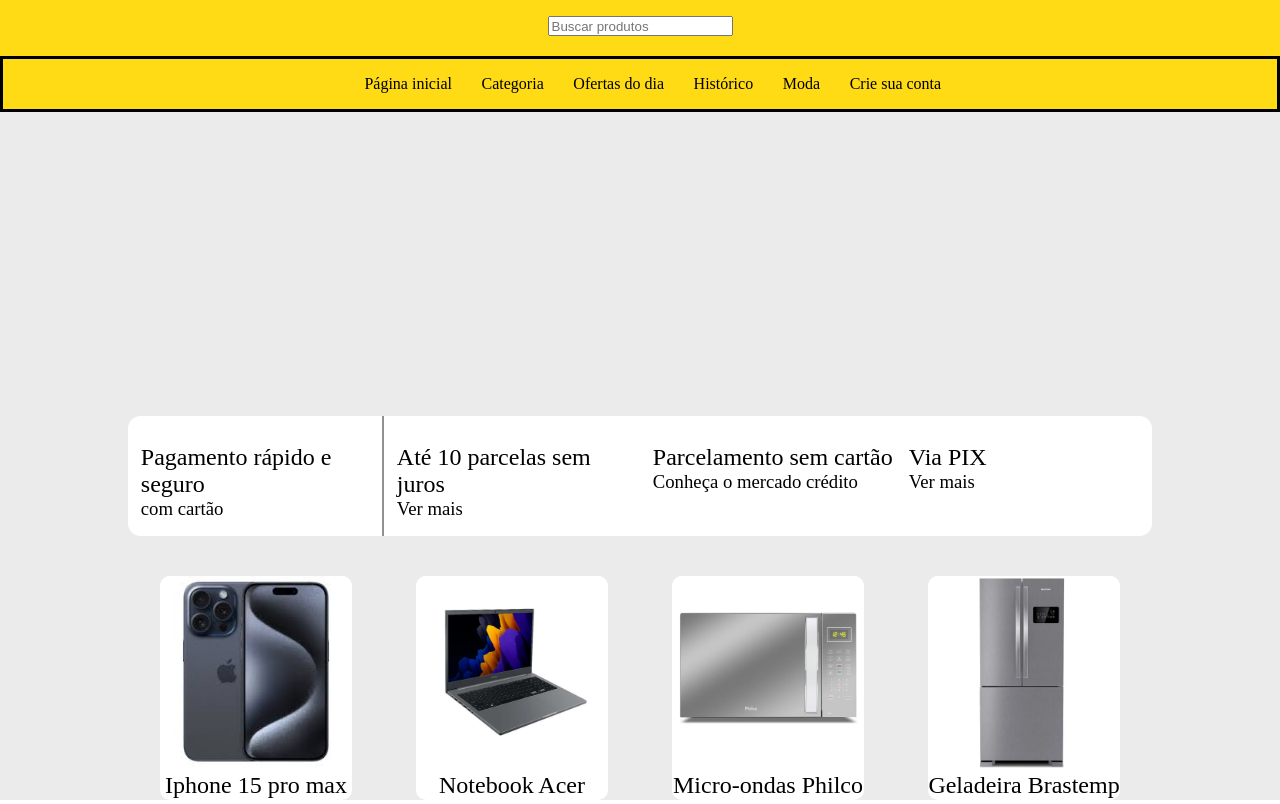
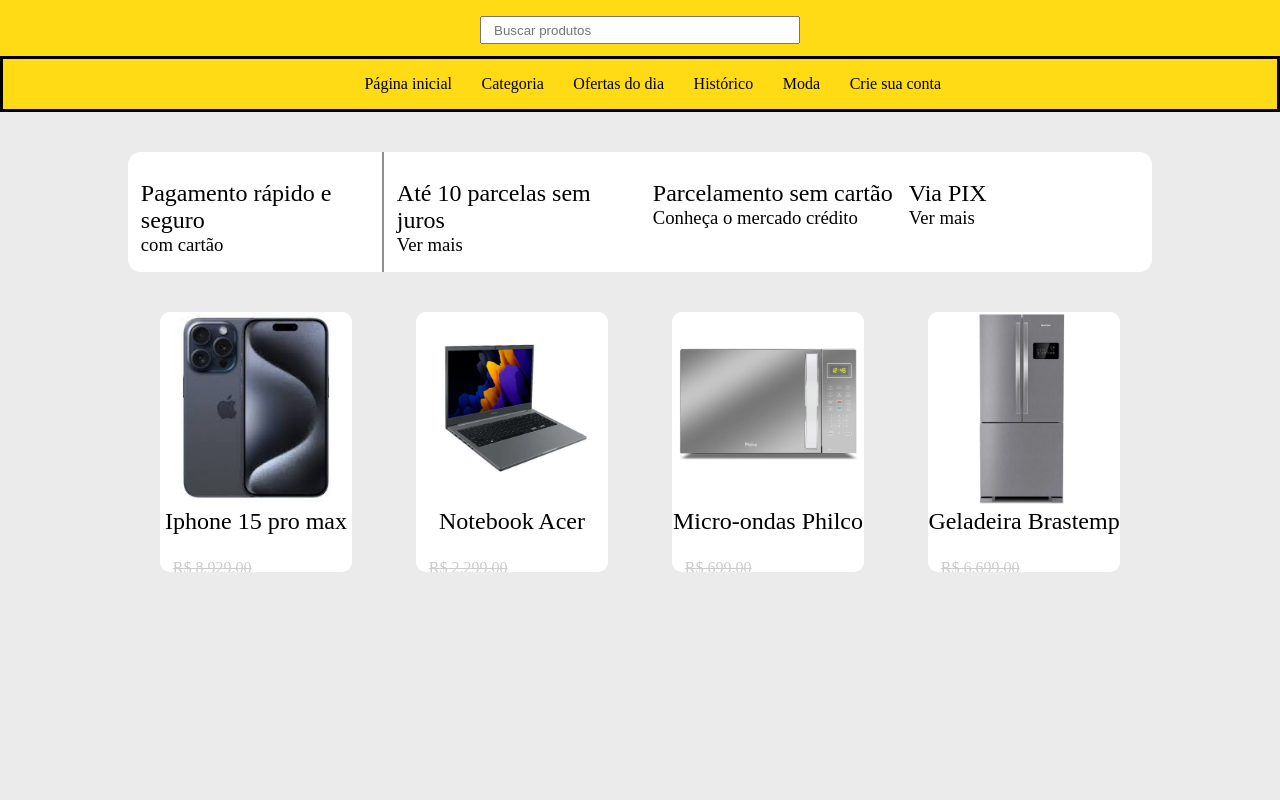
Before and after one commit to DevVitorMSilva/EstudosDodev, a plain HTML site: page front-end/exercicio7/index.html in a window 1280 px wide. Drawn offline with Linux system fonts and the light colour scheme.

Commit message:
Corrigindo bug e adicionando preço antigo nos produtos

```diff
--- a/front-end/exercicio7/index.html
+++ b/front-end/exercicio7/index.html
@@ -43,22 +43,26 @@
                 <div class="marketIten">
                     <img src="./celular.jpg" alt="Iphone 15 pro max" width="224" height="224">
                     <h2>Iphone 15 pro max</h2>
-                    <h3 class="price">R$ 8.929,00</h3>
+                    <h4 class="oldPrice">R$ 8.929,00</h4>
+                    <h3 class="price">R$ 7.999,00</h3>
                 </div>
                 <div class="marketIten">
                     <img src="./notebook.webp" alt="Notebook Acer" width="224" height="224">
                     <h2>Notebook Acer</h2>
-                    <h3 class="price">R$ 2.299,00</h3>
+                    <h4 class="oldPrice">R$ 2.299,00</h4>
+                    <h3 class="price">R$ 1.999,00</h3>
                 </div>
                 <div class="marketIten">
                     <img src="./microondas.webp" alt="micro-ondas Philco" width="224" height="224">
                     <h2>Micro-ondas Philco</h2>
-                    <h3 class="price">R$ 699,00</h3>
+                    <h4 class="oldPrice">R$ 699,00</h4>
+                    <h3 class="price">R$ 500,00</h3>
                 </div>
                 <div class="marketIten">
                     <img src="./geladeira.webp" alt="Geladeira Brastemp frost free" width="224" height="224">
                     <h2>Geladeira Brastemp</h2>
-                    <h3 class="price">R$ 6.699,00</h3>
+                    <h4 class="oldPrice">R$ 6.699,00</h4>
+                    <h3 class="price">R$ 5.899,00</h3>
                 </div>
             </section>
         </section>
--- a/front-end/exercicio7/styles.css
+++ b/front-end/exercicio7/styles.css
@@ -34,12 +34,14 @@
 .searchSection {
     height: 7vh;
     text-align: center;
+
 }
 
 #searchBar {
     margin-top: 2vh;
     height: 2.5vh;
-
+    width: 40vh;
+    padding: 1.5vh;
 }
 
 .navBar {
@@ -65,10 +67,16 @@
     background-color: #ebebeb;
     height: 86vh;
     text-align: center;
+
+}
+
+.contentRegister {
+    background-color: #ebebeb;
+    height: 86vh;
+    text-align: center;
     display: flex;
     justify-content: center;
     align-items: center;
-
 }
 
 .benefits {
@@ -104,7 +112,7 @@
 
 .marketIten{
     overflow: hidden;
-    height: 224px;
+    height: 260px;
     width: 15vw;
     float: left;
     margin-left: 2.5vw;
@@ -124,14 +132,23 @@
     height: 330px;
     transition-duration: 0.5s;
     transition-timing-function: linear;
+
 }
 
 .price {
     font-size: x-large;
     color: rgb(28, 190, 28);
-    margin-top: 4vh;
+    margin-top: 0.3vh;
     text-align: left;
     margin-left: 1vw;
+}
+
+.oldPrice {
+    text-align: left;
+    margin-left: 1vw;
+    margin-top: 3vh;
+    color: #ccc;
+    text-decoration: line-through;
 }
 
 a:link {
@@ -177,6 +194,7 @@
     border: none;
     border-radius: 3px;
     cursor: pointer;
+    margin-top: 1.2vh;
 }
 .button:hover {
     background-color: #0056b3;
```
Also changed, not shown: front-end/exercicio7/register.html (+1 -1 lines).
